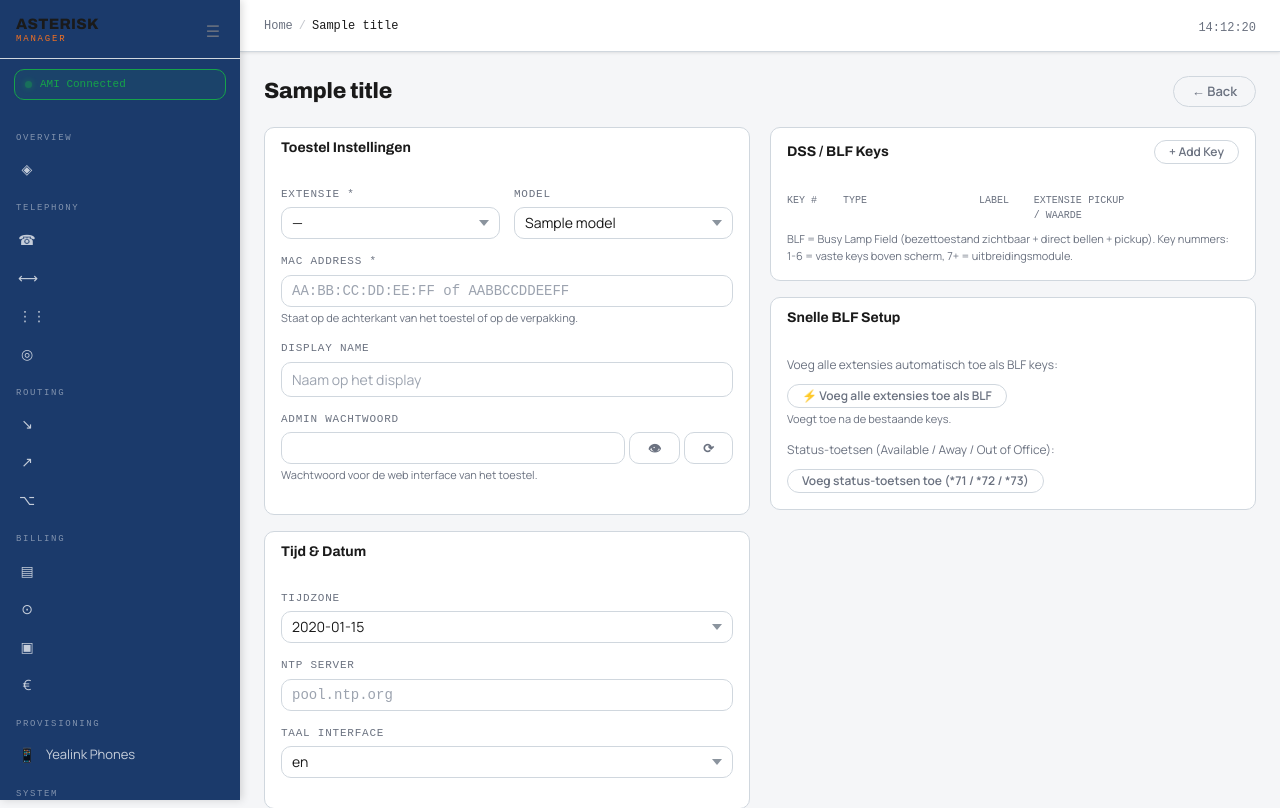
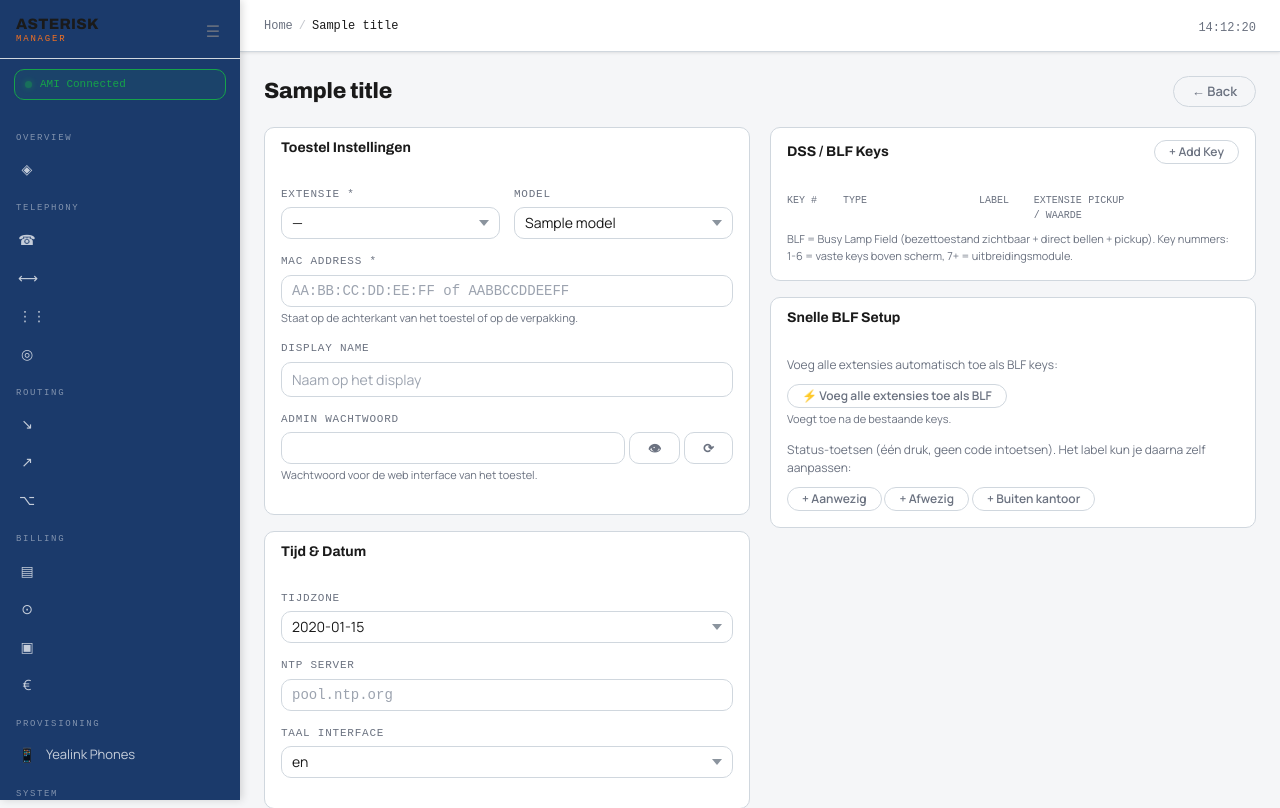
Before and after one commit to dverwoerd/asterisk-manager, a PHP site: the page made by views/provision/form.php in a window 1280 px wide. Shown: the top 808 px of the page. Run offline with PHP 8.4, Linux system fonts and the light colour scheme; the template is opened without the code that fills it: most values are stand-ins (such as "Sample title", 1, 10 or a date in 2020); data that the repository does not hold is empty; a stand-in replaces the project's code that opens the database connection; some libraries are stand-ins or nearby versions.

Commit message:
Provisioning: aparte knoppen Aanwezig / Afwezig / Buiten kantoor voor status-toetsen
Co-Authored-By: Claude Sonnet 5.5 <noreply@anthropic.com>
Claude-Session: https://claude.ai/code/session_01Atjnj92bswqTysrUcqceJK

```diff
--- a/views/provision/form.php
+++ b/views/provision/form.php
@@ -272,10 +272,10 @@
                         ⚡ Voeg alle extensies toe als BLF
                     </button>
                     <small class="form-hint">Voegt toe na de bestaande keys.</small>
-                    <p class="text-sm text-muted" style="margin:14px 0 10px">Status-toetsen (Available / Away / Out of Office):</p>
-                    <button type="button" class="btn btn-ghost btn-sm" onclick="addStatusKeys()">
-                        Voeg status-toetsen toe (*71 / *72 / *73)
-                    </button>
+                    <p class="text-sm text-muted" style="margin:14px 0 10px">Status-toetsen (één druk, geen code intoetsen). Het label kun je daarna zelf aanpassen:</p>
+                    <button type="button" class="btn btn-ghost btn-sm" onclick="addStatusKey('Aanwezig','*71')">+ Aanwezig</button>
+                    <button type="button" class="btn btn-ghost btn-sm" onclick="addStatusKey('Afwezig','*72')">+ Afwezig</button>
+                    <button type="button" class="btn btn-ghost btn-sm" onclick="addStatusKey('Buiten kantoor','*73')">+ Buiten kantoor</button>
                 </div>
             </div>
         </div>
@@ -364,12 +364,9 @@ function addBLFKey(extId = '', extNum = '', extName = '', keyNum = null, type =
     container.appendChild(row);
 }
 
-function addStatusKeys() {
-    const container = document.getElementById('blfContainer');
-    let next = container.querySelectorAll('.blf-row').length + 1;
-    [['Available','*71'],['Away','*72'],['Out of Office','*73']].forEach(([l, code]) => {
-        addBLFKey('', '', '', next++, 'speed_dial', code, l);
-    });
+function addStatusKey(label, code) {
+    const next = document.getElementById('blfContainer').querySelectorAll('.blf-row').length + 1;
+    addBLFKey('', '', '', next, 'speed_dial', code, label);
 }
 
 function updateKeyValue(sel) {
```
